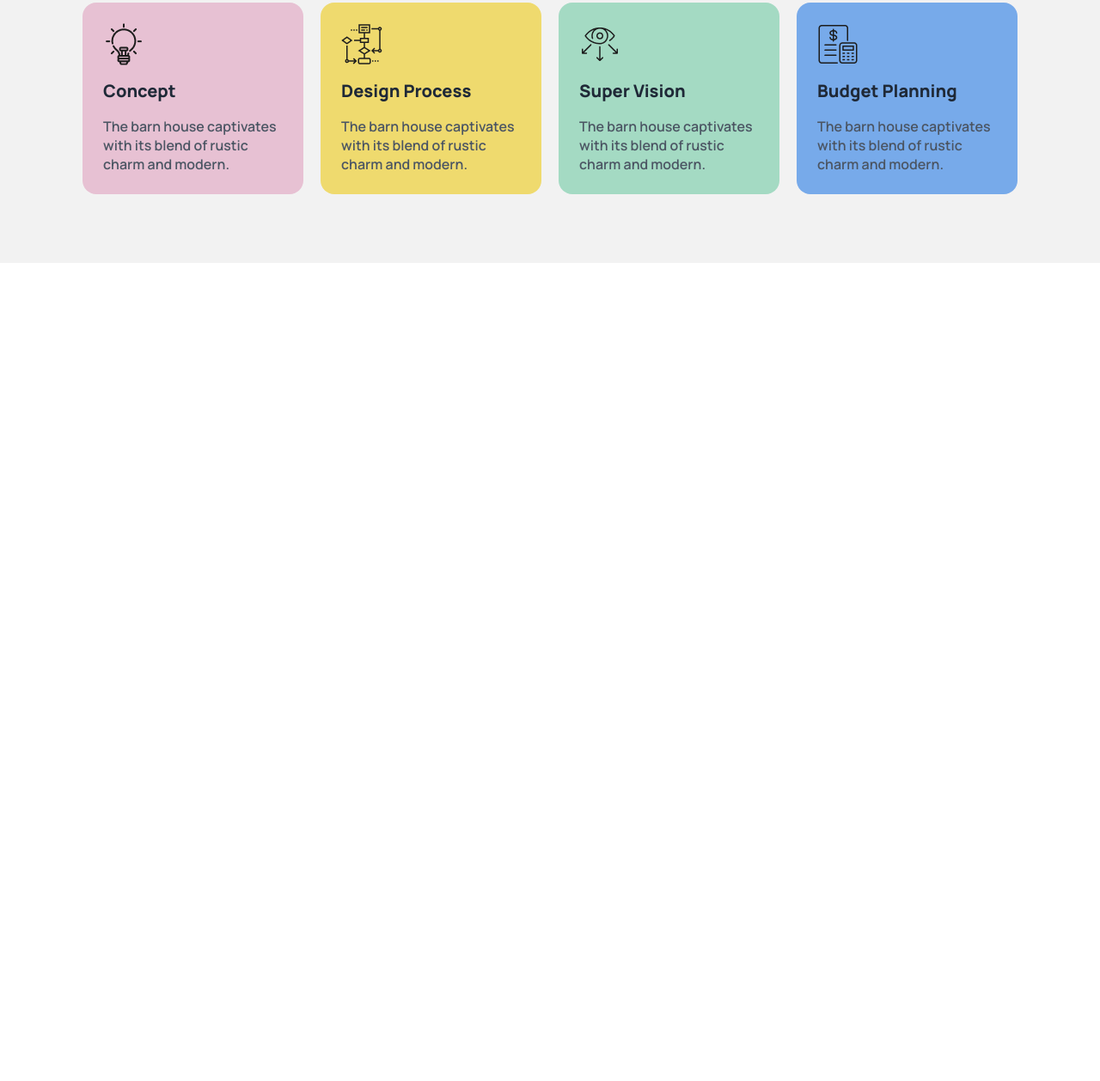
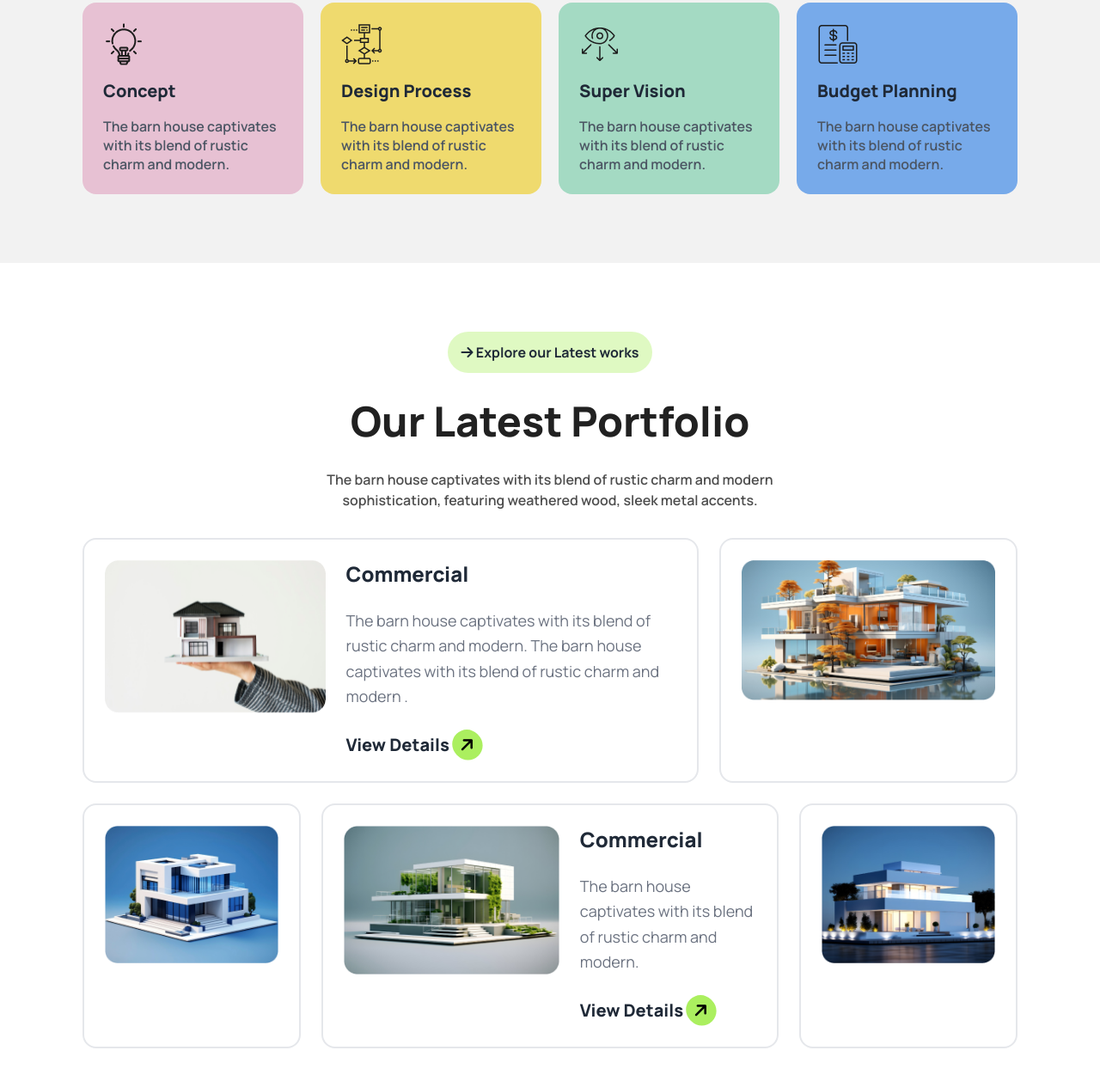
Before and after one commit to ariyanyeamin14/Assignment-3, a plain HTML site: page index.html in a window 1280 px wide. Shown: the part 2083-3341 px from the top of the page at 86% size. Before the commit the page ends 2389 px from the top, so only its background shows below. Drawn offline with nearby package versions, Linux system fonts and the light colour scheme.

Commit message:
portfolio section done

```diff
--- a/index.html
+++ b/index.html
@@ -167,5 +167,66 @@
              </div>
           </div>
      </section>
+
+    <!-- portfolio section -->
+     <section  class="w-[90%] lg:w-[85%] mx-auto space-y-8 py-10 lg:py-20">
+         <!-- portfolio btn -->
+         <div class="bg-[#acef5f61] rounded-full px-4 py-3 w-fit text-center mx-auto">
+            <i class="fa-solid fa-arrow-right inline"></i>
+            <p class="inline font-bold">Explore our Latest works</p>
+         </div>
+         <h1 class="text-3xl text-center  text-[#212121] font-black leading-normal lg:text-5xl">Our Latest Portfolio</h1>
+         <p class="leading-normal font-semibold text-[#4d4d4d] text-center lg:w-[50%] lg:mx-auto">The barn house captivates with its blend of rustic charm and modern sophistication, featuring weathered wood, sleek metal accents.</p>
+         <!-- portfolio card container -->
+          <div class="grid grid-cols-1 gap-6 lg:grid-cols-12 lg:grid-rows-2">
+            <!-- portfolio card 1 -->
+            <div class="flex flex-col lg:flex-row border-2 border-gray-200 p-6 rounded-2xl gap-6 lg:col-span-8">
+               <!-- iame contant -->
+                <div class="lg:w-[40%]">
+                  <img class="w-full" src="assets/img1.png" alt="">
+                </div>
+               <!-- text content -->
+                <div class="space-y-6 lg:w-[60%]">
+                  <h3 class="text-2xl font-extrabold">Commercial</h3>
+                  <p class="text-gray-500 text-lg leading-relaxed">The barn house captivates with its blend of rustic charm and modern. The barn house captivates with its blend of rustic charm and modern .</p>
+                  <!-- button -->
+                <div>
+                  <button class=" text-xl font-extrabold">View Details <i class="fa-solid fa-arrow-right bg-default text-black -rotate-45 p-2  rounded-full"></i>
+                  </button>
+                </div>
+               </div>
+            </div>
+            <!-- portfolio card 2 -->
+             <div class=" border-2 border-gray-200 p-6 rounded-2xl lg:col-span-4">
+               <img class="w-full" src="assets/img2.png" alt="">
+             </div>
+            <!-- portfolio card 3 -->
+             <div class=" border-2 border-gray-200 p-6 rounded-2xl lg:col-span-3">
+            <img class="w-full" src="assets/img3.png" alt="">
+             </div>
+            <!-- portfolio card 4 -->
+             <div class="flex flex-col lg:flex-row border-2 border-gray-200 p-6 rounded-2xl gap-6 lg:col-span-6">
+               <!-- iame contant -->
+                <div class="lg:w-[55%]">
+                  <img class="w-full" src="assets/img4.png" alt="">
+                </div>
+               <!-- text content -->
+                <div class="space-y-6 lg:w-[45%]">
+                  <h3 class="text-2xl font-extrabold">Commercial</h3>
+                  <p class="text-gray-500 text-lg semi-bold leading-relaxed">The barn house captivates with its blend of rustic charm and modern. </p>
+                  <!-- button -->
+                <div>
+                  <button class=" text-xl font-extrabold">View Details <i class="fa-solid fa-arrow-right bg-default text-black -rotate-45 p-2  rounded-full"></i>
+                  </button>
+                </div>
+               </div>
+             </div>
+            <!-- portfolio card 5 -->
+             <div class=" border-2 border-gray-200 p-6 rounded-2xl lg:col-span-3">
+               <img class="w-full" src="assets/img5.png" alt="">
+             </div>
+          </div>
+
+     </section>
 </body>
 </html>
```
